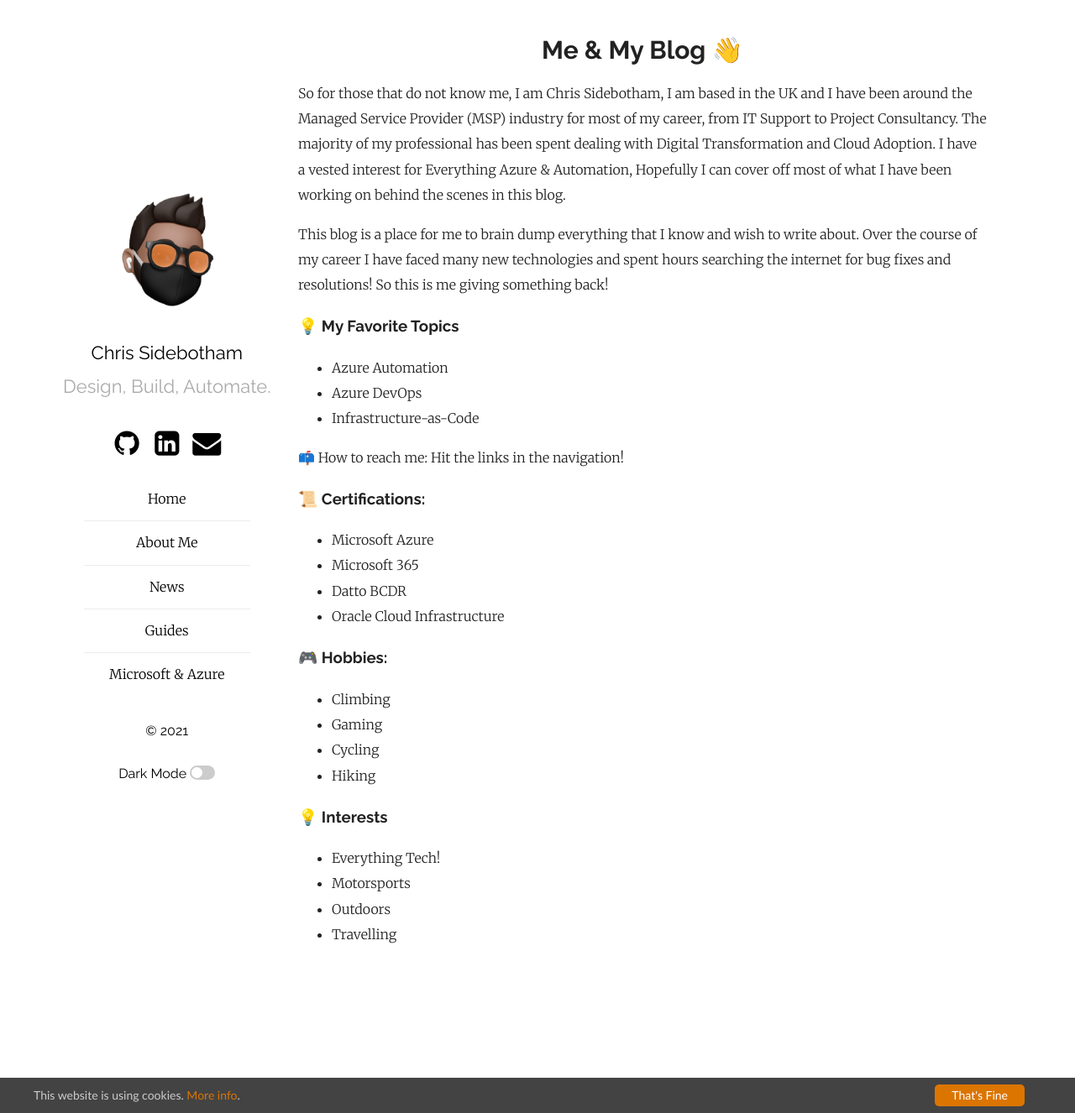
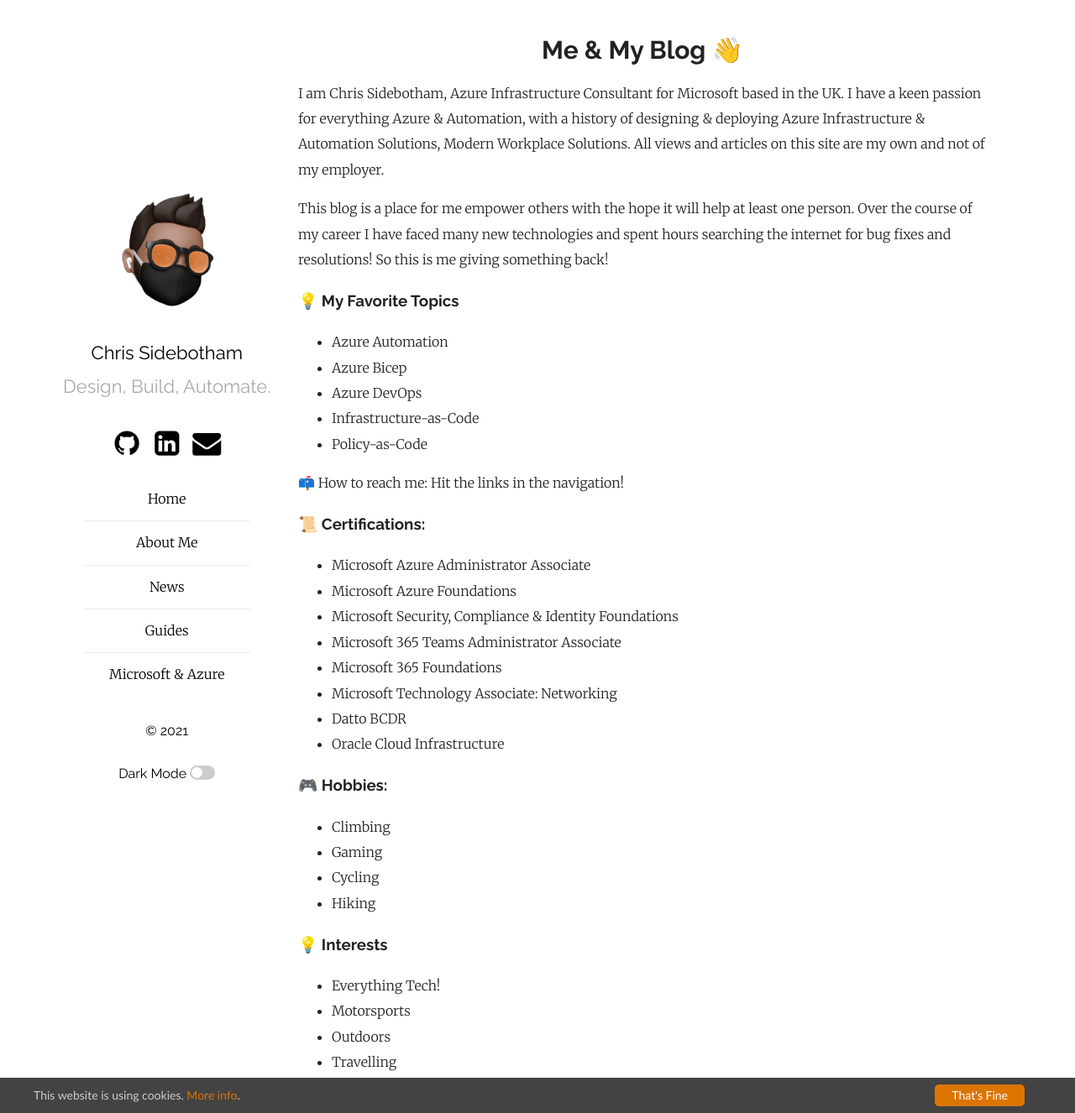
Before and after one commit to ChrisSidebotham/chrissidebotham.github.io, a Jekyll site: the page built from pages/bio.md, in a window 1280 px wide and 1326 px high. Shown: the whole window at 84% size. Built offline with Jekyll 4.4.1, drawn with Linux system fonts in a browser that asks for light colours.

Commit message:
Updated About Me

```diff
--- a/pages/bio.md
+++ b/pages/bio.md
@@ -6,20 +6,26 @@ permalink: /bio/
 
 # Me & My Blog 👋
 
-So for those that do not know me, I am Chris Sidebotham, I am based in the UK and I have been around the Managed Service Provider (MSP) industry for most of my career, from IT Support to Project Consultancy. The majority of my professional has been spent dealing with Digital Transformation and Cloud Adoption. I have a vested interest for Everything Azure & Automation, Hopefully I can cover off most of what I have been working on behind the scenes in this blog.
+I am Chris Sidebotham, Azure Infrastructure Consultant for Microsoft based in the UK. I have a keen passion for everything Azure & Automation, with a history of designing & deploying Azure Infrastructure & Automation Solutions, Modern Workplace Solutions. All views and articles on this site are my own and not of my employer.
 
-This blog is a place for me to brain dump everything that I know and wish to write about. Over the course of my career I have faced many new technologies and spent hours searching the internet for bug fixes and resolutions! So this is me giving something back!
+This blog is a place for me empower others with the hope it will help at least one person. Over the course of my career I have faced many new technologies and spent hours searching the internet for bug fixes and resolutions! So this is me giving something back!
 
 ### 💡 My Favorite Topics
 - Azure Automation
+- Azure Bicep
 - Azure DevOps
 - Infrastructure-as-Code
+- Policy-as-Code
 
 📫 How to reach me: Hit the links in the navigation!
 
 ### 📜 Certifications:
-- Microsoft Azure
-- Microsoft 365
+- Microsoft Azure Administrator Associate
+- Microsoft Azure Foundations
+- Microsoft Security, Compliance & Identity Foundations
+- Microsoft 365 Teams Administrator Associate
+- Microsoft 365 Foundations
+- Microsoft Technology Associate: Networking
 - Datto BCDR
 - Oracle Cloud Infrastructure
 
```
